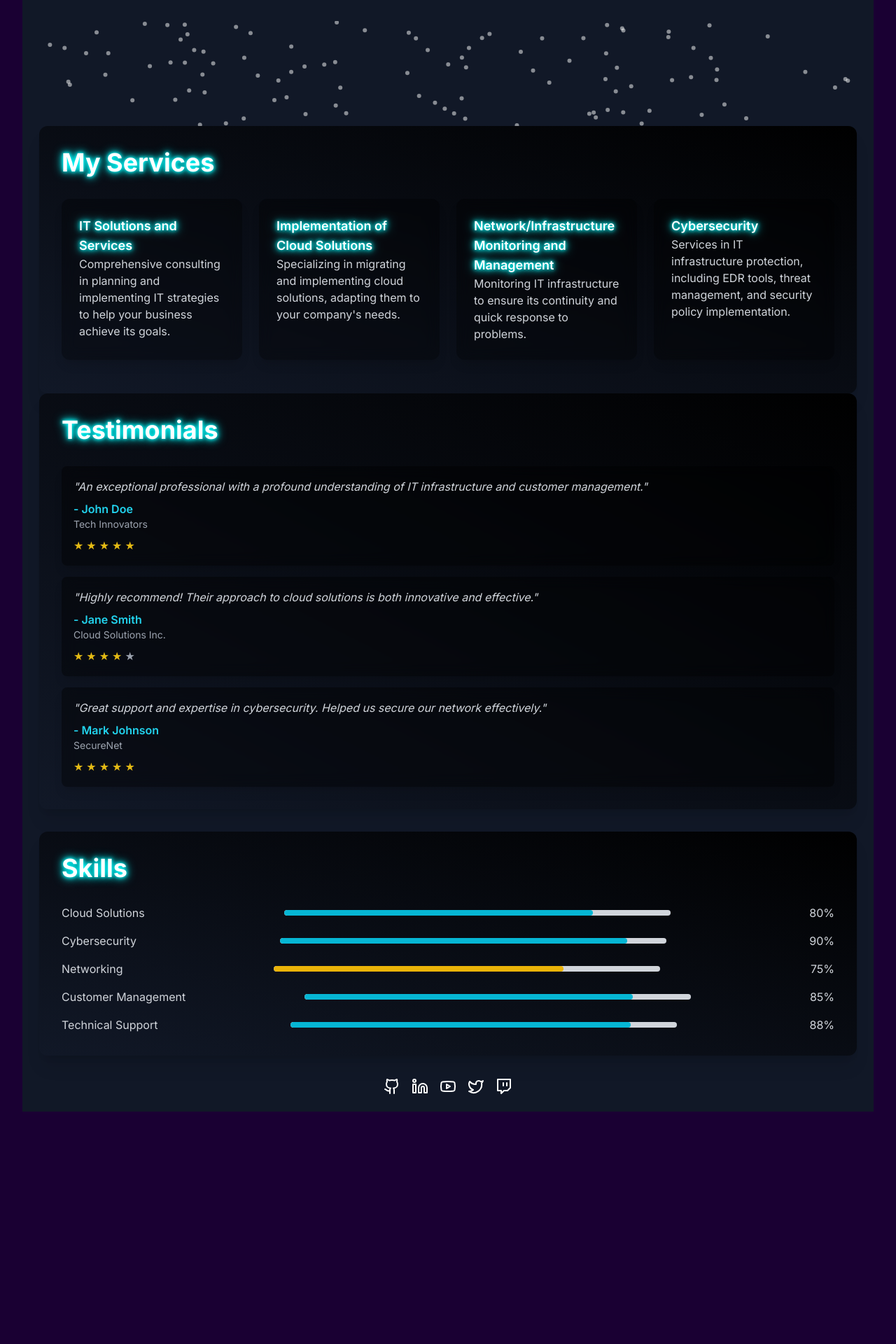
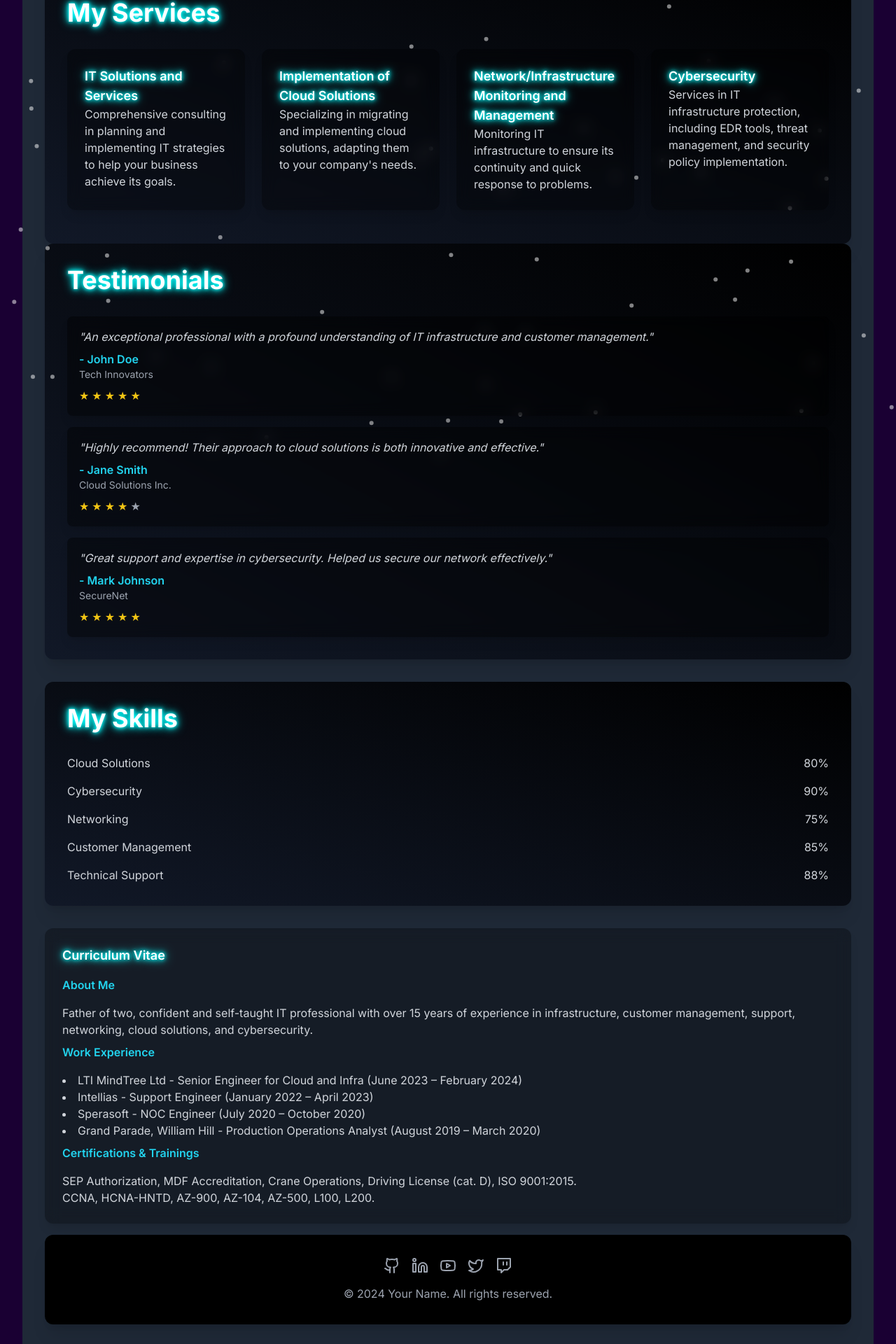
Before and after one commit to ronoc2020/portfolio, a Next.js app: page / in a window 1280 px wide. Shown: the part 146-2066 px from the top of the page at 70% size. Before the commit the page ends 1734 px from the top, so only its background shows below. Built offline with nearby package versions, Linux system fonts and the light colour scheme.

Commit message:
Update page.tsx

```diff
--- a/app/page.tsx
+++ b/app/page.tsx
@@ -114,7 +114,13 @@ const ServicesSection = () => {
 
       {/* Modal for service details */}
       {selectedService && (
-        <Modal isOpen={modalIsOpen} onRequestClose={closeModal} className="modal">
+        <Modal
+          isOpen={modalIsOpen}
+          onRequestClose={closeModal}
+          className="modal"
+          overlayClassName="fixed inset-0 bg-black bg-opacity-75"
+          ariaHideApp={false} // Add this line to disable accessibility warning
+        >
           <h2 className="text-3xl font-bold mb-4">{selectedService.title}</h2>
           <p className="text-gray-300">{selectedService.details}</p>
           <button className="mt-4 bg-cyan-500 text-white py-2 px-4 rounded" onClick={closeModal}>
@@ -188,21 +194,11 @@ const SkillsSection = () => {
 
   return (
     <section className="p-8 bg-gradient-to-bl from-black to-gray-900 rounded-xl shadow-xl mb-8">
-      <h2 className="text-4xl font-bold mb-8 text-white neon-glow">Skills</h2>
+      <h2 className="text-4xl font-bold mb-8 text-white neon-glow">My Skills</h2>
       <div className="space-y-4">
         {skills.map((skill, index) => (
           <div key={index} className="flex justify-between items-center">
             <span className="text-gray-300">{skill.name}</span>
-            <div className="w-1/2 bg-gray-300 rounded-full h-2 overflow-hidden">
-              <div
-                className={classNames("h-full rounded-full", {
-                  "bg-cyan-500": skill.level >= 80,
-                  "bg-yellow-500": skill.level < 80 && skill.level >= 50,
-                  "bg-red-500": skill.level < 50,
-                })}
-                style={{ width: `${skill.level}%` }}
-              />
-            </div>
             <span className="text-gray-300">{skill.level}%</span>
           </div>
         ))}
@@ -211,24 +207,29 @@ const SkillsSection = () => {
   );
 };
 
-// Social Links Component
-const SocialLinks = () => {
-  const links = [
-    { href: "https://github.com/your-profile", icon: <Github className="h-6 w-6 text-white" /> },
-    { href: "https://linkedin.com/in/your-profile", icon: <Linkedin className="h-6 w-6 text-white" /> },
-    { href: "https://youtube.com/c/your-channel", icon: <Youtube className="h-6 w-6 text-white" /> },
-    { href: "https://twitter.com/your-profile", icon: <Twitter className="h-6 w-6 text-white" /> },
-    { href: "https://twitch.tv/your-channel", icon: <Twitch className="h-6 w-6 text-white" /> },
-  ];
-
+// Footer with Social Links
+const Footer = () => {
   return (
-    <div className="flex justify-center space-x-4 mt-8">
-      {links.map((link, index) => (
-        <Link key={index} href={link.href} target="_blank" rel="noopener noreferrer">
-          {link.icon}
+    <footer className="p-8 bg-black rounded-xl shadow-xl">
+      <div className="flex justify-center space-x-4">
+        <Link href="https://github.com/your-profile" target="_blank">
+          <Github className="text-gray-400 hover:text-gray-200 transition-colors" />
         </Link>
-      ))}
-    </div>
+        <Link href="https://www.linkedin.com/in/your-profile" target="_blank">
+          <Linkedin className="text-gray-400 hover:text-gray-200 transition-colors" />
+        </Link>
+        <Link href="https://www.youtube.com/user/your-profile" target="_blank">
+          <Youtube className="text-gray-400 hover:text-gray-200 transition-colors" />
+        </Link>
+        <Link href="https://twitter.com/your-profile" target="_blank">
+          <Twitter className="text-gray-400 hover:text-gray-200 transition-colors" />
+        </Link>
+        <Link href="https://www.twitch.tv/your-profile" target="_blank">
+          <Twitch className="text-gray-400 hover:text-gray-200 transition-colors" />
+        </Link>
+      </div>
+      <p className="text-center text-gray-400 mt-4">© {new Date().getFullYear()} Your Name. All rights reserved.</p>
+    </footer>
   );
 };
 
@@ -236,32 +237,62 @@ const SocialLinks = () => {
 const App = () => {
   const { isDarkMode, toggleDarkMode } = useDarkMode();
 
+  const particlesInit = useCallback(async (engine: Engine) => {
+    await loadFull(engine);
+  }, []);
+
+  const particlesLoaded = useCallback((container) => {
+    console.log(container);
+  }, []);
+
   return (
     <Container>
-      <div className={`min-h-screen p-6 ${isDarkMode ? "bg-gray-900" : "bg-white"}`}>
-        <h1 className="text-5xl font-bold mb-8 text-white neon-glow">Welcome to My Portfolio</h1>
-        <button onClick={toggleDarkMode} className="mb-8 text-white bg-cyan-500 py-2 px-4 rounded">
+      <div className={classNames("bg-gray-800 min-h-screen", { "dark-mode": isDarkMode })}>
+        <button
+          onClick={toggleDarkMode}
+          className="absolute top-4 right-4 bg-gray-600 text-white py-2 px-4 rounded"
+        >
           Toggle Dark Mode
         </button>
-
         <Particles
           id="tsparticles"
-          init={(main: Engine) => loadFull(main)}
+          init={particlesInit}
+          loaded={particlesLoaded}
           options={{
-            fullScreen: { enable: false },
             particles: {
-              number: { value: 100 },
+              number: { value: 80 },
               size: { value: 3 },
-              move: { speed: 1 },
               opacity: { value: 0.5 },
+              shape: {
+                type: "circle",
+              },
+              move: {
+                enable: true,
+                speed: 3,
+              },
+            },
+            interactivity: {
+              events: {
+                onHover: {
+                  enable: true,
+                  mode: "repulse",
+                },
+                onClick: {
+                  enable: true,
+                  mode: "push",
+                },
+              },
             },
           }}
         />
-
-        <ServicesSection />
-        <TestimonialsSection />
-        <SkillsSection />
-        <SocialLinks />
+        <main className="p-8">
+          <h1 className="text-5xl font-bold text-white neon-glow mb-8">Welcome to My Portfolio</h1>
+          <ServicesSection />
+          <TestimonialsSection />
+          <SkillsSection />
+          <ResumeCard />
+          <Footer />
+        </main>
       </div>
     </Container>
   );
```
